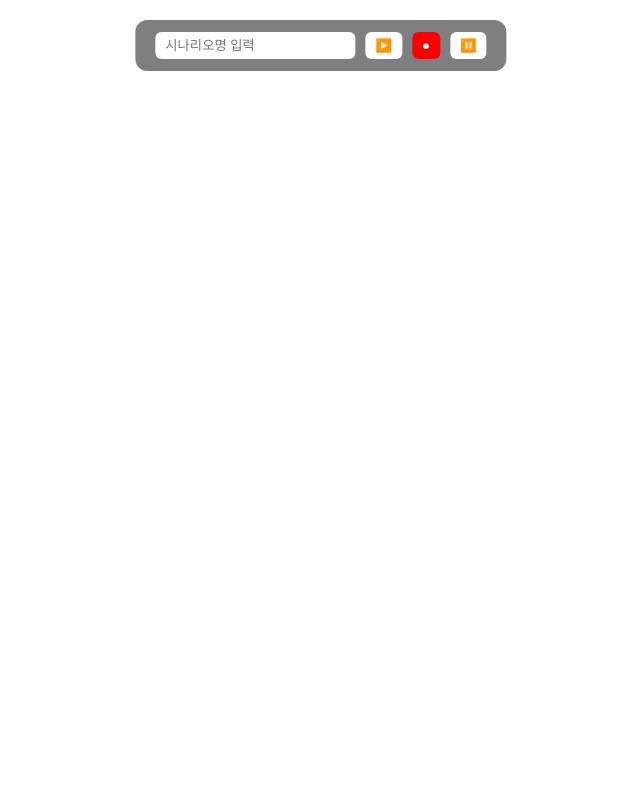
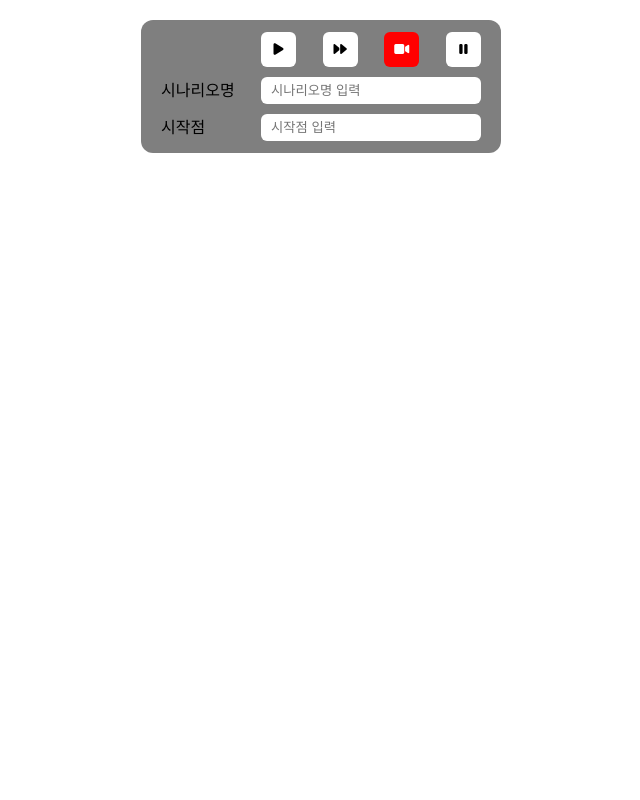
Before and after one commit to iksadNorth/qa-tools, a Python web app: template template/controller.html in a window 1280 px wide. Shown: the whole page, without its empty margins (319-959 px from the left). Run offline with Jinja, Linux system fonts and the light colour scheme; the template is opened without the code that fills it, so the values that code supplies are empty.

Commit message:
프레임단위 재생 구현 프론트엔드 구현

```diff
--- a/template/controller.html
+++ b/template/controller.html
@@ -1,3 +1,9 @@
+<!DOCTYPE html>
+<html lang="ko">
+<head>
+    <meta charset="UTF-8">
+    <meta name="viewport" content="width=device-width, initial-scale=1.0">
+    <title>Controller</title>
     <style>
         #controller {
             position: fixed;
@@ -12,58 +18,109 @@
             gap: 10px;
             z-index: 9999;
         }
-    #scenario-name {
+        .form-input {
             padding: 6px 10px;
             border-radius: 6px;
             border: none;
             width: 200px;
         }
-    #play-btn {
+        .btn {
             padding: 6px 10px;
             border: none;
             border-radius: 6px;
             background-color: white;
             cursor: pointer;
-    }
-    #pause-btn {
-        padding: 6px 10px;
-        border: none;
-        border-radius: 6px;
-        background-color: white;
-        cursor: pointer;
+            height: 35px; width: 35px;
         }
         #record-btn {
-        padding: 6px 10px;
-        border: none;
-        border-radius: 6px;
             background-color: red;
             color: white;
-        cursor: pointer;
+        }
+        .container {
+            display: grid;
+            row-gap: 10px;
+            grid-template-columns: 100px 1fr;
+        }
+        .flex-align {
+            display: flex;
+            justify-content: space-between;
+        }
+        :root {
+            font-family: "Jua", sans-serif;
+            font-weight: 400;
+            font-style: normal;
         }
     </style>
-
+    <link rel="stylesheet" href="https://cdnjs.cloudflare.com/ajax/libs/font-awesome/6.7.2/css/all.min.css" integrity="sha512-Evv84Mr4kqVGRNSgIGL/F/aIDqQb7xQ2vcrdIwxfjThSH8CSR7PBEakCr51Ck+w+/U6swU2Im1vVX0SVk9ABhg==" crossorigin="anonymous" referrerpolicy="no-referrer" />
+    <script src="https://code.jquery.com/jquery-3.6.0.min.js"></script>
+    <link rel="preconnect" href="https://fonts.googleapis.com">
+    <link rel="preconnect" href="https://fonts.gstatic.com" crossorigin>
+    <link href="https://fonts.googleapis.com/css2?family=Black+Han+Sans&family=Jua&display=swap" rel="stylesheet">
+</head>
+<body>
     <div id="controller">
-    <input type="text" id="scenario-name" name="scenario-name" placeholder="시나리오명 입력">
-    <button id="play-btn">▶️</button>
-    <button id="record-btn">●</button>
-    <button id="pause-btn">⏸️</button>
+        <div class="container">
+            <div>&nbsp;</div>
+            <div class="flex-align">
+                <button id="play-unit-btn" class="btn">
+                    <i class="fa-solid fa-play"></i>
+                </button>
+                <button id="play-btn" class="btn">
+                    <i class="fa-solid fa-forward"></i>
+                </button>
+                <button id="record-btn" class="btn">
+                    <i class="fa-solid fa-video"></i>
+                </button>
+                <button id="pause-btn" class="btn">
+                    <i class="fa-solid fa-pause"></i>
+                </button>
+            </div>
+            <span>시나리오명</span>
+            <input type="text" id="scenario-name" name="scenario-name" class="form-input" placeholder="시나리오명 입력">
+            <span>시작점</span>
+            <input type="text" id="step-id" name="step-id" class="form-input" placeholder="시작점 입력">
+        </div>
     </div>
 
-<script src="https://code.jquery.com/jquery-3.6.0.min.js"></script>
     <script>
         $(function() {
             // 이벤트 바인딩
+            $('#play-unit-btn').on('click', () => {
+                const scenarioName = $('#scenario-name').val();
+                const cursor = $('#step-id').val();
+
+                if (!scenarioName) return;
+
+                fetch(`/api/v1/player/${scenarioName}/step?cursor=${cursor}`)
+                .then((res) => res.json())
+                .then((res) => {
+                    const next_cursor = res?.cursor ?? '';
+                    $('#step-id').val(next_cursor);
+                });
+            });
             $('#play-btn').on('click', () => {
                 const scenarioName = $('#scenario-name').val();
-            fetch(`/api/v1/player/${scenarioName}/start`);
+                const cursor = $('#step-id').val();
+
+                if (!scenarioName) return;
+
+                fetch(`/api/v1/player/${scenarioName}/start?cursor=${cursor}`);
             });
             $('#record-btn').on('click', () => {
                 const scenarioName = $('#scenario-name').val();
+
+                if (!scenarioName) return;
+
                 fetch(`/api/v1/recorder/${scenarioName}/start`);
             });
             $('#pause-btn').on('click', () => {
                 const scenarioName = $('#scenario-name').val();
+
+                if (!scenarioName) return;
+
                 fetch(`/api/v1/recorder/${scenarioName}/stop`);
             });
         });
     </script>
+</body>
+</html>
```
Lines whose indentation alone changed are shown as unchanged.
